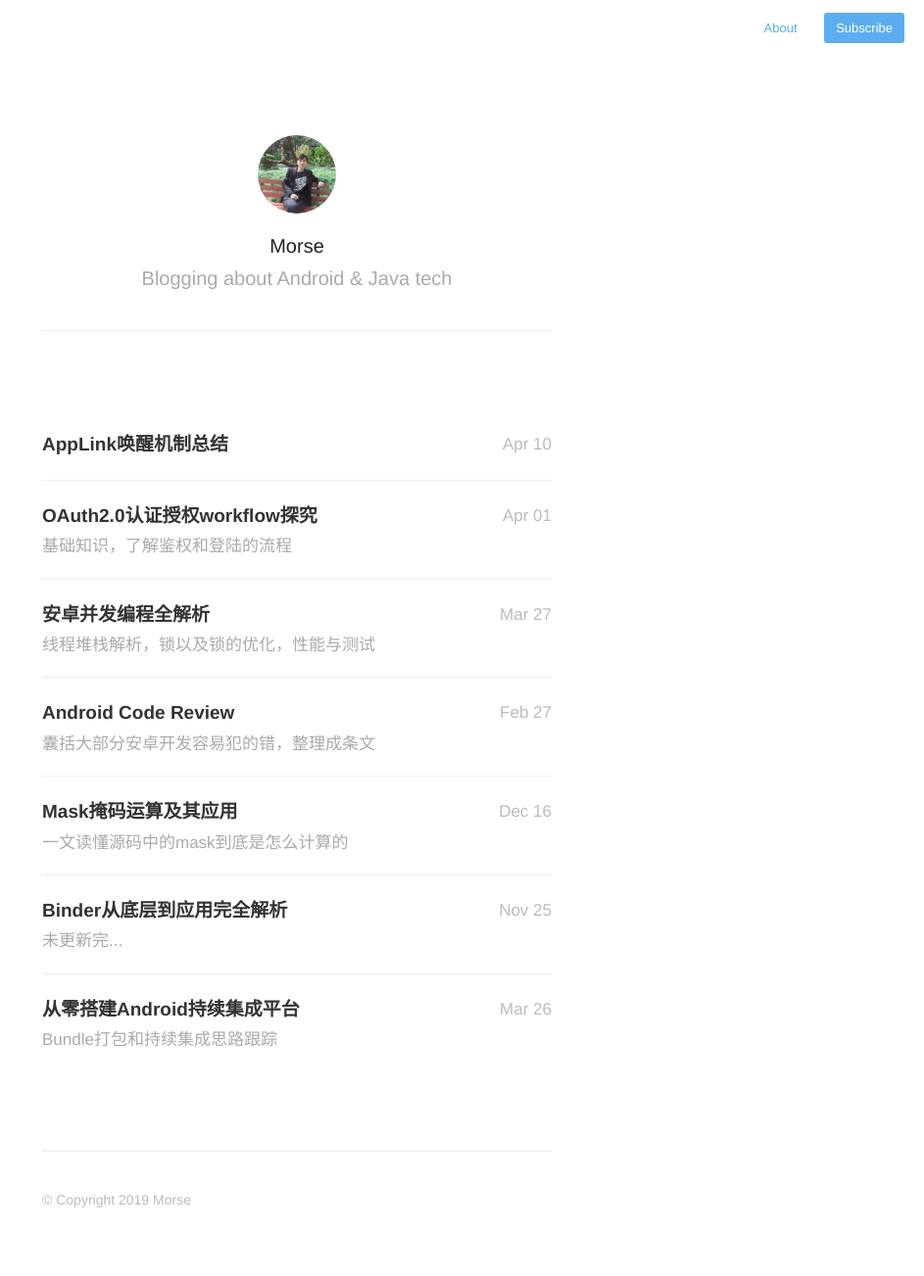
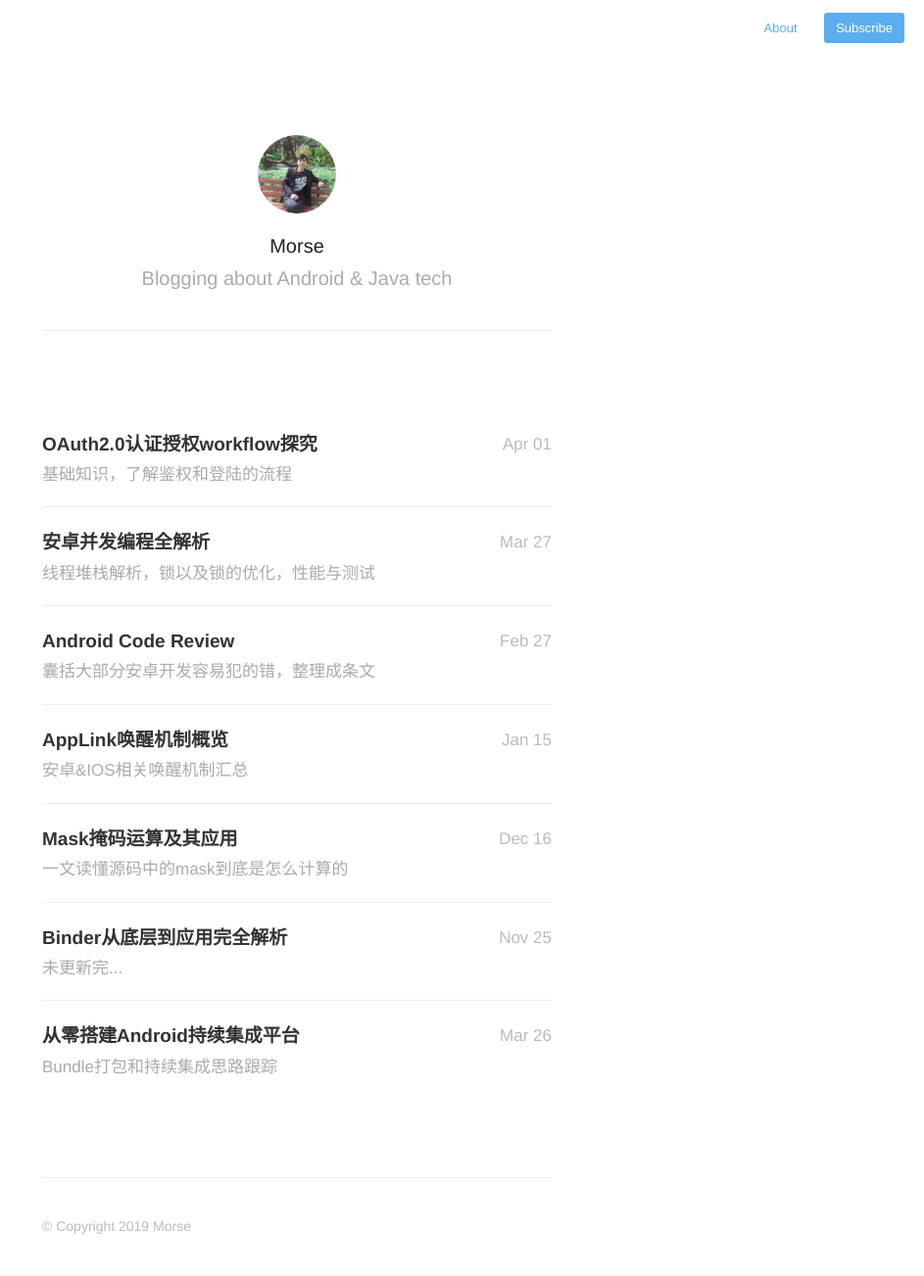
Before and after one commit to javmorse/javmorse.github.io, a Jekyll site: the page built from index.html, in a window 1280 px wide. Shown: the whole page at 98% size, without its empty margins (337-1280 px from the left). Built offline with Jekyll 4.4.1, drawn with Linux system fonts in a browser that asks for light colours; nearby versions of some CDN libraries; the list of posts is cut into pages by our own code; before the commit the page ends 1276 px from its top, so only the background shows below that.

Commit message:
修改日期

```diff
--- a/_posts/2019-04-10-applink.md
+++ b/_posts/2019-01-15-applink.md
@@ -1,7 +1,7 @@
 ---
 layout: post
-title: "AppLink唤醒机制总结"
-description: ""
+title: "AppLink唤醒机制概览"
+description: "安卓&IOS相关唤醒机制汇总"
 ---
 
 内容概念：
```
